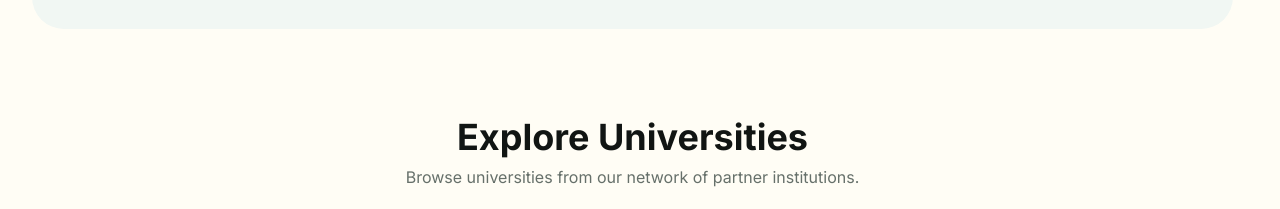
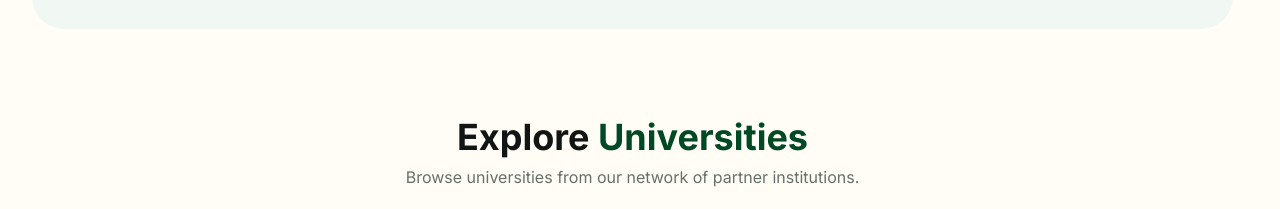
Before and after one commit to greenthera/bestcareercounselling.com, a React (Vite) app: page / in a window 1280 px wide. Shown: the part 3933-4142 px from the top of the page. Built offline with nearby package versions, Linux system fonts and the light colour scheme.

Commit message:
fix: change content color in university section (#353)

```diff
--- a/src/components/trust/ExploreUniversities.tsx
+++ b/src/components/trust/ExploreUniversities.tsx
@@ -53,7 +53,7 @@ export function ExploreUniversities() {
     <section className="overflow-hidden px-4 py-10 md:px-8 md:py-14">
       <Reveal className="mx-auto max-w-2xl text-center">
         <h2 className="text-3xl font-bold text-ink md:text-4xl">
-          Explore Universities
+          Explore <span className="text-brand-green">Universities</span>
         </h2>
         <p className="mt-2 text-muted-ink">Browse universities from our network of partner institutions.</p>
       </Reveal>
```
Also changed, not shown: 1 other file (tests, documents, lock files or other folders).
